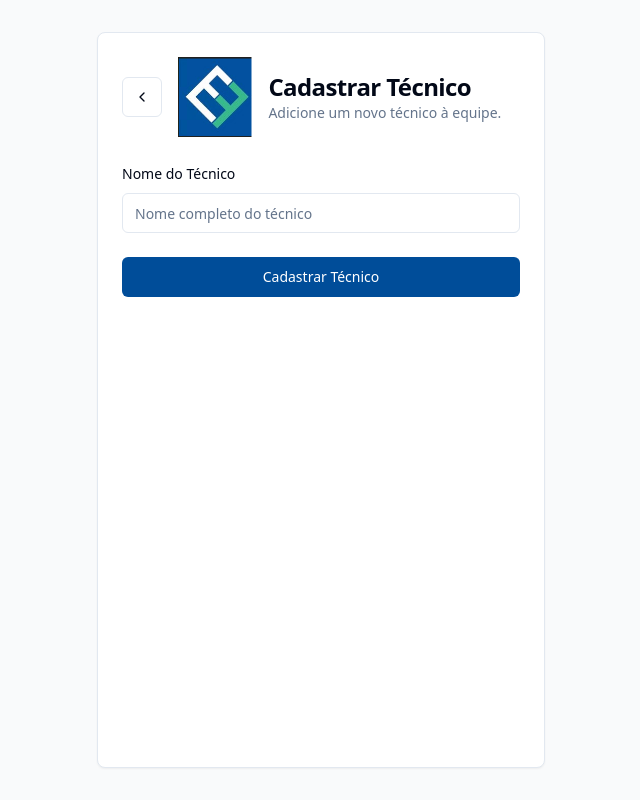
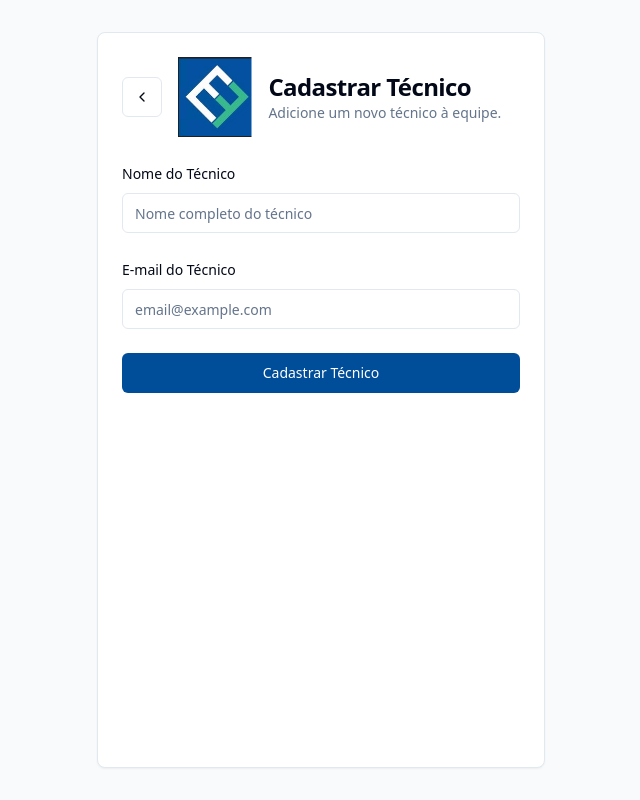
Before and after one commit to Caudior/ABERTURA-DE-OS, a React (Vite) app: page /register-technician in a window 1280 px wide. Shown: the whole page, without its empty margins (319-959 px from the left). Built offline with nearby package versions, Linux system fonts and the light colour scheme; sample sign-in values are in the browser's storage.

Commit message:
[dyad] Adicionando um campo de e-mail ao cadastro de técnico e atualizando o contexto para armazenar essa informação. - wrote 2 file(s)

```diff
--- a/src/contexts/TechnicianContext.tsx
+++ b/src/contexts/TechnicianContext.tsx
@@ -4,31 +4,36 @@ import { showSuccess, showError } from '@/utils/toast';
 export interface Technician {
   id: string;
   name: string;
+  email: string; // Adicionado campo de e-mail
 }
 
 interface TechnicianContextType {
   technicians: Technician[];
-  addTechnician: (name: string) => void;
+  addTechnician: (name: string, email: string) => void; // Atualizado para aceitar e-mail
 }
 
 const TechnicianContext = createContext<TechnicianContextType | undefined>(undefined);
 
 const initialTechnicians: Technician[] = [
-  { id: 'tech1', name: 'Técnico A' },
-  { id: 'tech2', name: 'Técnico B' },
-  { id: 'tech3', name: 'Técnico C' },
+  { id: 'tech1', name: 'Técnico A', email: 'tecnicoa@example.com' },
+  { id: 'tech2', name: 'Técnico B', email: 'tecnicob@example.com' },
+  { id: 'tech3', name: 'Técnico C', email: 'tecnicoc@example.com' },
 ];
 
 export const TechnicianProvider: React.FC<{ children: ReactNode }> = ({ children }) => {
   const [technicians, setTechnicians] = useState<Technician[]>(initialTechnicians);
 
-  const addTechnician = (name: string) => {
+  const addTechnician = (name: string, email: string) => { // Atualizado para aceitar e-mail
     if (technicians.some(tech => tech.name.toLowerCase() === name.toLowerCase())) {
       showError(`O técnico "${name}" já existe.`);
       return;
     }
+    if (technicians.some(tech => tech.email.toLowerCase() === email.toLowerCase())) {
+      showError(`O e-mail "${email}" já está em uso.`);
+      return;
+    }
     const newId = `tech${technicians.length + 1}`;
-    const newTechnician: Technician = { id: newId, name };
+    const newTechnician: Technician = { id: newId, name, email }; // Incluir e-mail
     setTechnicians((prevTechs) => [...prevTechs, newTechnician]);
     showSuccess(`Técnico "${name}" cadastrado com sucesso!`);
   };
--- a/src/pages/TechnicianRegistrationPage.tsx
+++ b/src/pages/TechnicianRegistrationPage.tsx
@@ -17,6 +17,7 @@ const TechnicianRegistrationPage: React.FC = () => {
   const { session, loading: authLoading } = useAuth();
   const { addTechnician } = useTechnicians();
   const [technicianName, setTechnicianName] = useState('');
+  const [technicianEmail, setTechnicianEmail] = useState(''); // Novo estado para o e-mail
   const [loading, setLoading] = useState(false);
 
   useEffect(() => {
@@ -28,15 +29,16 @@ const TechnicianRegistrationPage: React.FC = () => {
   const handleSubmit = async (e: React.FormEvent) => {
     e.preventDefault();
     setLoading(true);
-    if (!technicianName.trim()) {
-      showError('Por favor, insira o nome do técnico.');
+    if (!technicianName.trim() || !technicianEmail.trim()) { // Validar também o e-mail
+      showError('Por favor, preencha todos os campos.');
       setLoading(false);
       return;
     }
 
     try {
-      addTechnician(technicianName.trim());
+      addTechnician(technicianName.trim(), technicianEmail.trim()); // Passar o e-mail
       setTechnicianName(''); // Limpar o campo após o cadastro
+      setTechnicianEmail(''); // Limpar o campo de e-mail
       await new Promise(resolve => setTimeout(resolve, 500)); // Simular atraso de rede
       navigate('/service-orders'); // Redirecionar para a lista de OS após o cadastro
     } catch (error) {
@@ -87,6 +89,18 @@ const TechnicianRegistrationPage: React.FC = () => {
                 disabled={loading}
               />
             </div>
+            <div className="space-y-2"> {/* Novo campo para o e-mail */}
+              <Label htmlFor="technicianEmail">E-mail do Técnico</Label>
+              <Input
+                id="technicianEmail"
+                type="email"
+                placeholder="email@example.com"
+                value={technicianEmail}
+                onChange={(e) => setTechnicianEmail(e.target.value)}
+                required
+                disabled={loading}
+              />
+            </div>
             <Button type="submit" className="w-full" disabled={loading}>
               {loading ? 'Cadastrando...' : 'Cadastrar Técnico'}
             </Button>
```
